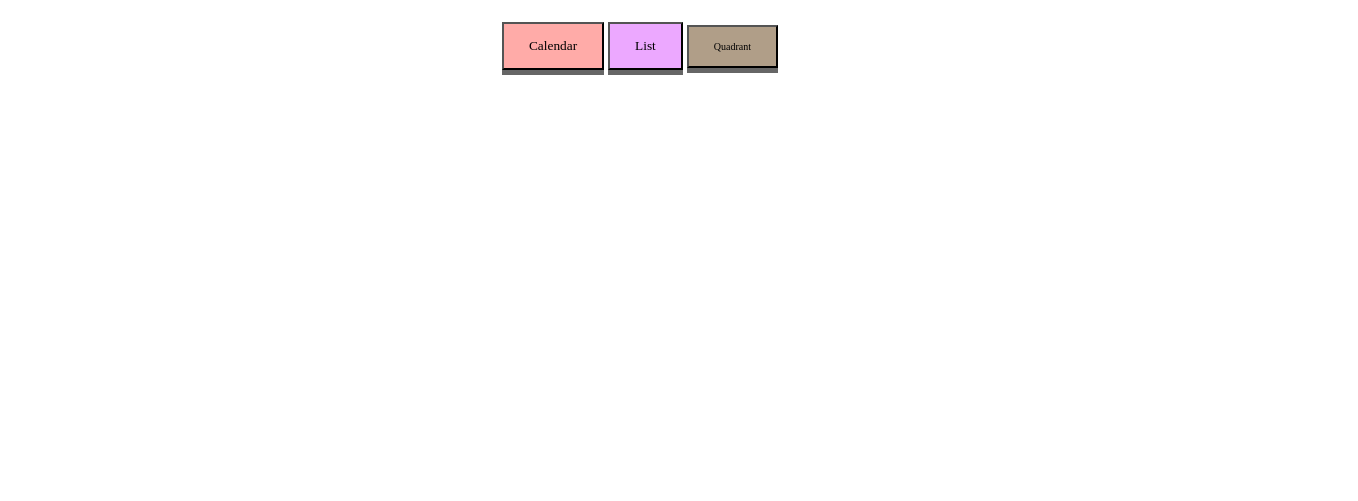
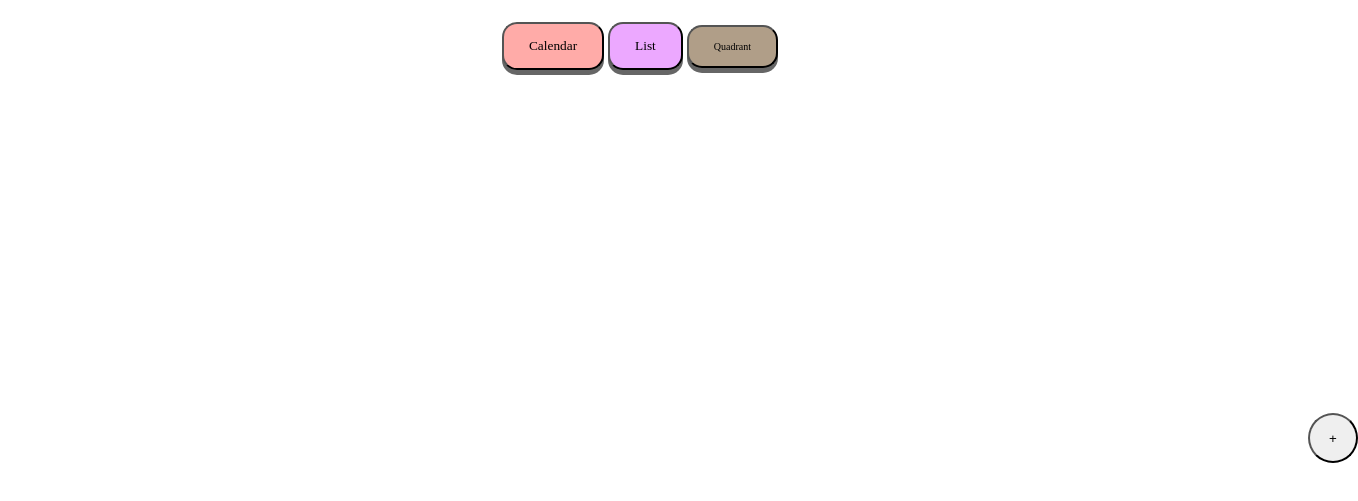
Before and after one commit to junior-devleague/prioriTz, a plain HTML site: page Index.html in a window 1280 px wide. Shown: the part 125-626 px from the top of the page, 1358 px wide, since content can reach past the window. Drawn offline with Linux system fonts and the light colour scheme.

Commit message:
added basic button

```diff
--- a/Index.html
+++ b/Index.html
@@ -21,5 +21,10 @@
     <div class="promotion-right">
     </div>
   </div>
+
+	<ul>
+		<li><a href="addNew.html"><button class="addbutton">+</button></a></li>
+	</ul>
+
 </body>
 </html>
--- a/calender.css
+++ b/calender.css
@@ -3,4 +3,6 @@
 	text-align: center;
 	background-color: #FFABA8;
 	border-radius: 15px;
+	height: 69.1px;
+	font-family: "Papyrus" ;
 }
--- a/css/styles.css
+++ b/css/styles.css
@@ -36,6 +36,7 @@ li {
     transition: .5s ease;
     top: 25px;
     bottom: -25px;
+    border-radius: 15px;
 
 }
 .calendarbutton:hover {background-color: #F4BAB0}
@@ -54,6 +55,7 @@ li {
     transition: .5s ease;
     top: 25px;
     bottom: -25px;
+    border-radius: 15px;
 }
 .listbutton:hover {background-color:#E8C9F2}
 
@@ -72,9 +74,21 @@ li {
     transition: .5s ease;
     top: 25px;
     bottom: -25px;
+    border-radius: 15px;
 }
 .quadrantbutton:hover {background-color: #B3A69A}
 
 
-.quadranbutton {
+.quadrantbutton {
     background-color: #B09E88;
+
+
+}
+
+.addbutton {
+    border-radius: 50px;
+    margin-left: 1300px;
+    height: 50px;
+    width: 50px;
+    margin-top: 350px;
+}
--- a/list.css
+++ b/list.css
@@ -3,4 +3,6 @@
 	text-align: center;
 	background-color: #ECA8FF;
 	border-radius: 15px;
+	height: 69.1px;
+	font-family: "Papyrus" ;
 }
--- a/quad.css
+++ b/quad.css
@@ -4,4 +4,5 @@
 	background-color: #B09E88;
 	border-radius: 15px;
 	height: 69.1px;
+	font-family: "Papyrus" ;
 }
```
